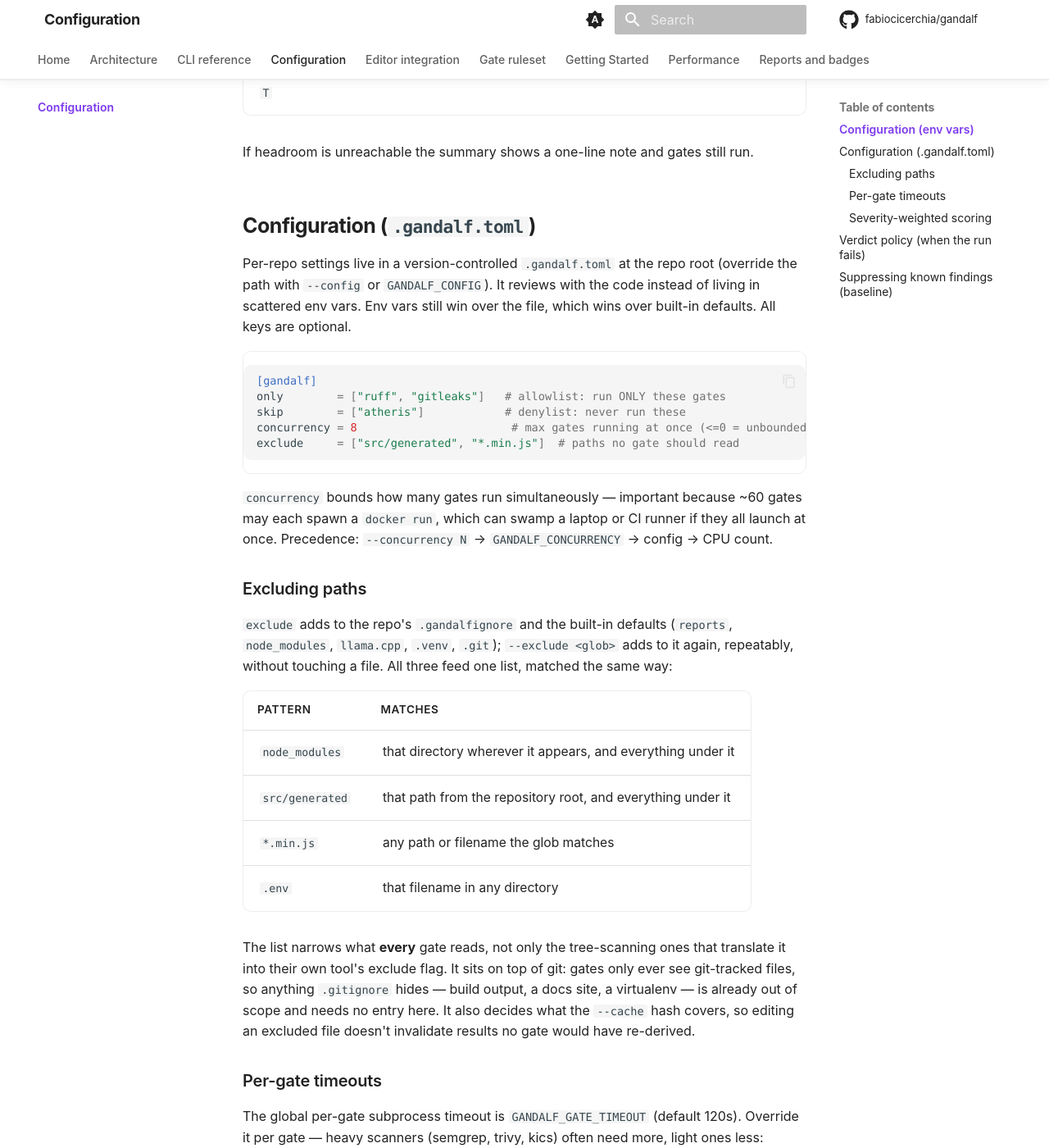
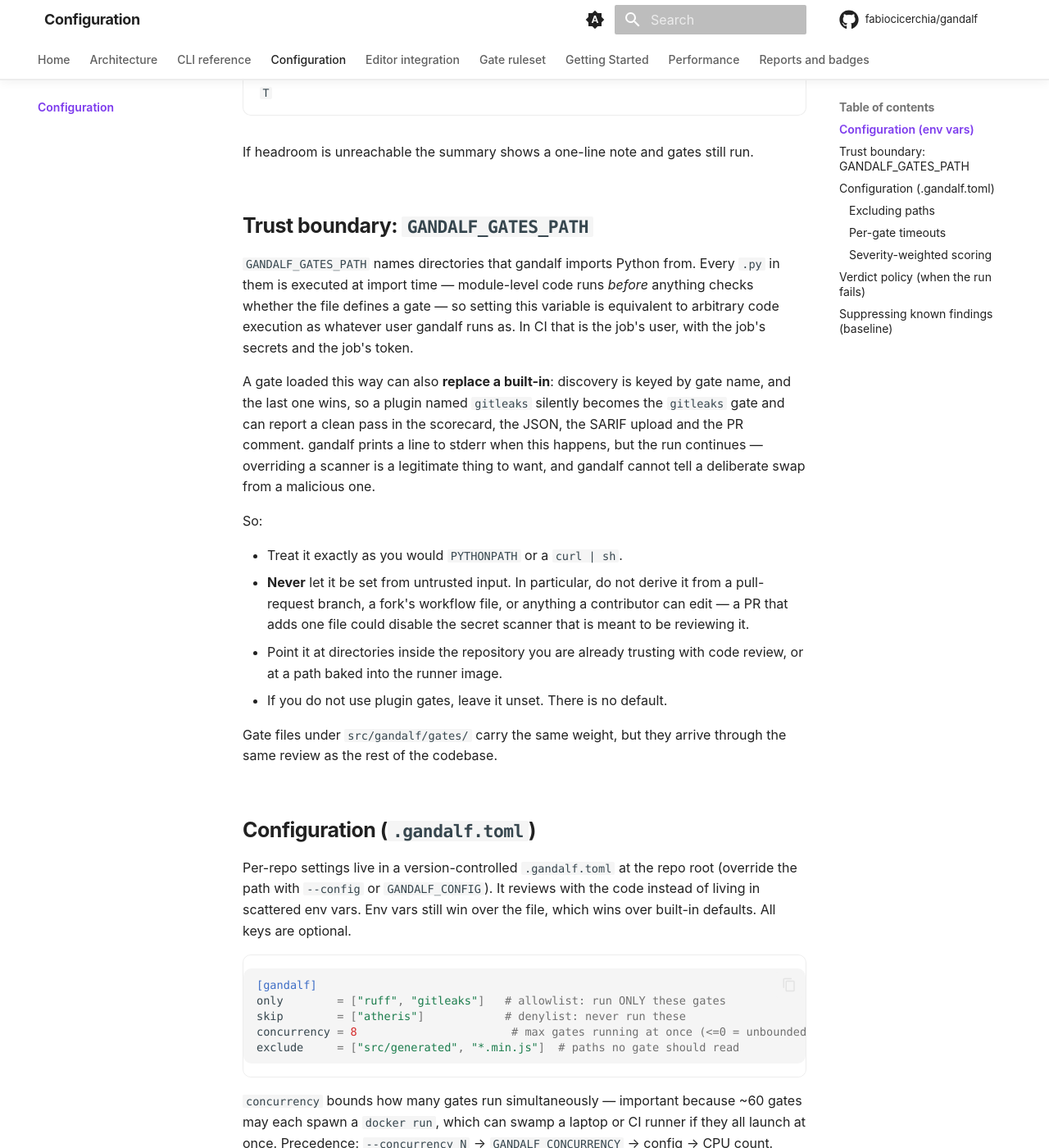
Before and after one commit to fabiocicerchia/gandalf, an MkDocs documentation site: the page built from docs/configuration.md, in a window 1280 px wide and 1400 px high, scrolled down 1680 px. Shown: the whole window at 82% size. Built offline with MkDocs 1.6.1 and Material for MkDocs 9.7.7, drawn with Linux system fonts in a browser that asks for light colours; comment, search, counter and statistics services are not loaded; some of the changed text lies outside the part shown.

Commit message:
docs(security): document GANDALF_GATES_PATH as a trust boundary
GANDALF_GATES_PATH was documented as "extra `:`-separated dirs to load gates
from" — a neutral one-liner in a table of tuning knobs, next to timeouts and a
model name. What it actually does is import and execute arbitrary Python: every
`.py` in those directories runs at module level, before anything checks whether
the file even defines a gate. In CI that is code execution as the job's user,
with the job's secrets.

The sharper edge is undocumented entirely: discovery is keyed by gate name and
the last one wins, so a plugin named `gitleaks` becomes *the* `gitleaks` gate.
It can report a clean pass in the scorecard, the JSON, the SARIF upload and the
PR comment, and nothing anywhere says a substitution happened.

Say so — in configuration.md, in gates.md, and in SECURITY.md, which had no
trust model at all. The guidance that matters: never derive this variable from
contributor-editable input, because a pull request that adds one file could
disable the secret scanner reviewing it. `.gandalf.toml` gets the same note for
the same reason — it selects and disables gates.

Also make the override visible rather than silent: discovery now prints which
plugin replaced which built-in. The run continues, because swapping a scanner is
a legitimate thing to want and gandalf cannot tell a deliberate swap from a
malicious one — but it stops being invisible.

Co-Authored-By: Claude Opus 5 <noreply@anthropic.com>
Claude-Session: https://claude.ai/code/session_017JfLyLzrTGgJqLn2p8mS41

```diff
--- a/docs/configuration.md
+++ b/docs/configuration.md
@@ -11,7 +11,7 @@
 | `GANDALF_LLM_RETRIES` | `2` | transient-failure retries for the LLM call (attempts = retries + 1); retries network errors, timeouts, and 429/5xx with exponential backoff — not 4xx |
 | `GANDALF_LLM_BACKOFF` | `1.0` | base backoff seconds (delay = base × 2^attempt) |
 | `GANDALF_GATE_TIMEOUT` | `120` | per-gate subprocess timeout (seconds) |
-| `GANDALF_GATES_PATH` | — | extra `:`-separated dirs to load gates from |
+| `GANDALF_GATES_PATH` | — | extra `:`-separated dirs to load gates from — **a trust boundary, see below** |
 | `GANDALF_PROGRESS` | auto | set `1` to force the stderr progress bar when stderr isn't a TTY |
 | `GANDALF_TOOLS_IMAGE` | `gandalf-tools` | Docker image scanners run in when off the host PATH |
 | `GANDALF_KICS_IMAGE` | `checkmarx/kics:latest` | image the `kics` gate runs from (it ships its own query assets) |
@@ -21,6 +21,35 @@
 | `GANDALF_ACT_EVENT` / `GANDALF_ACT_PLATFORM` / `GANDALF_ACT_TIMEOUT` | `pull_request` / `ubuntu-latest=…` / `900` | `act` runner config |
 
 If headroom is unreachable the summary shows a one-line note and gates still run.
+
+## Trust boundary: `GANDALF_GATES_PATH`
+
+`GANDALF_GATES_PATH` names directories that gandalf imports Python from. Every
+`.py` in them is executed at import time — module-level code runs *before*
+anything checks whether the file defines a gate — so setting this variable is
+equivalent to arbitrary code execution as whatever user gandalf runs as. In CI
+that is the job's user, with the job's secrets and the job's token.
+
+A gate loaded this way can also **replace a built-in**: discovery is keyed by
+gate name, and the last one wins, so a plugin named `gitleaks` silently becomes
+the `gitleaks` gate and can report a clean pass in the scorecard, the JSON, the
+SARIF upload and the PR comment. gandalf prints a line to stderr when this
+happens, but the run continues — overriding a scanner is a legitimate thing to
+want, and gandalf cannot tell a deliberate swap from a malicious one.
+
+So:
+
+- Treat it exactly as you would `PYTHONPATH` or a `curl | sh`.
+- **Never** let it be set from untrusted input. In particular, do not derive it
+  from a pull-request branch, a fork's workflow file, or anything a contributor
+  can edit — a PR that adds one file could disable the secret scanner that is
+  meant to be reviewing it.
+- Point it at directories inside the repository you are already trusting with
+  code review, or at a path baked into the runner image.
+- If you do not use plugin gates, leave it unset. There is no default.
+
+Gate files under `src/gandalf/gates/` carry the same weight, but they arrive
+through the same review as the rest of the codebase.
 
 ## Configuration (`.gandalf.toml`)
 
```
Also changed, not shown: SECURITY.md (+18 -0 lines), docs/gates.md (+5 -1 lines), 2 other files.
